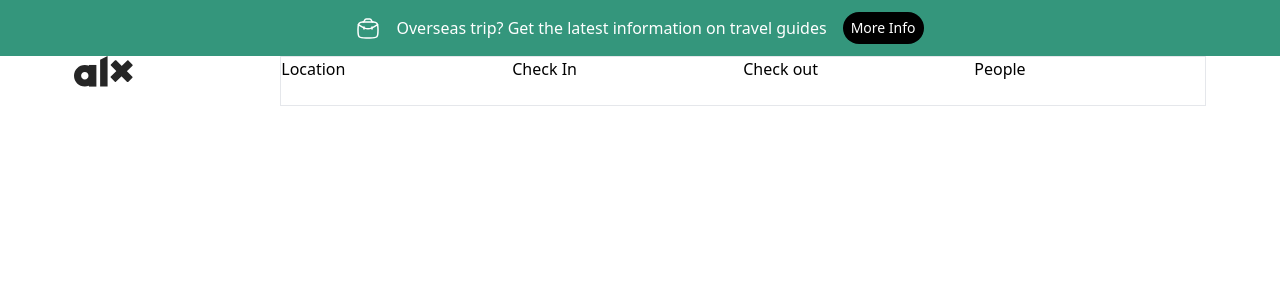
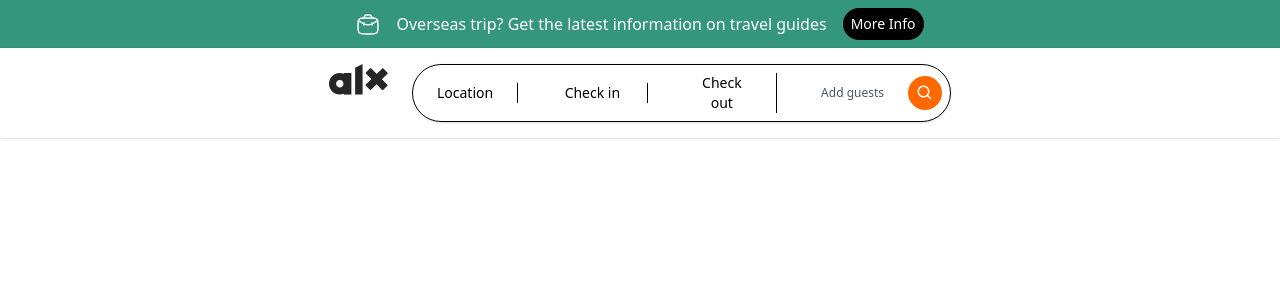
Before and after one commit to TheDEV111/ALX-real-estate, a React app in the folder Frontend/: page / in a window 1280 px wide. Shown: the top 300 px of the page. Built offline with nearby package versions, Linux system fonts and the light colour scheme; the HTML template or start-up script is replaced by a standard one.

Commit message:
Feat: Redesigned search Bar

```diff
--- a/Frontend/package.json
+++ b/Frontend/package.json
@@ -11,7 +11,8 @@
   },
   "dependencies": {
     "react": "19.0.0-rc.1",
-    "react-dom": "19.0.0-rc.1"
+    "react-dom": "19.0.0-rc.1",
+    "react-icons": "^5.6.0"
   },
   "devDependencies": {
     "@biomejs/biome": "^2.3.15",
--- /dev/null
+++ b/Frontend/src/components/Logo.tsx
@@ -0,0 +1,38 @@
+
+
+function logo() {
+  return (
+    <div className="cursor-pointer flex align-center">
+      <svg
+        width="59"
+        height="31"
+        viewBox="0 0 59 31"
+        fill="none"
+        xmlns="http://www.w3.org/2000/svg"
+      >
+        <path
+          d="M21.6453 19.7793C21.6453 25.7565 16.7998 30.602 10.8227 30.602C4.84547 30.602 0 25.7565 0 19.7793C0 13.8021 4.84547 8.95668 10.8227 8.95668C16.7998 8.95668 21.6453 13.8021 21.6453 19.7793ZM7.11699 19.7793C7.11699 21.8259 8.77607 23.485 10.8227 23.485C12.8692 23.485 14.5283 21.8259 14.5283 19.7793C14.5283 17.7328 12.8692 16.0737 10.8227 16.0737C8.77607 16.0737 7.11699 17.7328 7.11699 19.7793Z"
+          fill="#262626"
+        />
+        <path
+          d="M14.9278 8.95668H22.3917V30.602H14.9278V8.95668Z"
+          fill="#262626"
+        />
+        <path
+          d="M26.1237 3.73195L33.5876 0V30.602H26.1237V3.73195Z"
+          fill="#262626"
+        />
+        <path
+          d="M53.3316 4.46298C53.6288 4.17729 54.1013 4.18658 54.387 4.48374L58.5254 8.78817C58.8111 9.08532 58.8018 9.55782 58.5046 9.84352L41.9211 25.7874C41.6239 26.073 41.1514 26.0638 40.8657 25.7666L36.7273 21.4622C36.4416 21.165 36.4509 20.6925 36.7481 20.4068L53.3316 4.46298Z"
+          fill="#262626"
+        />
+        <path
+          d="M58.3926 20.6314C58.6838 20.9232 58.6833 21.3958 58.3915 21.6869L54.1647 25.9046C53.8729 26.1957 53.4003 26.1952 53.1091 25.9034L36.8599 9.61898C36.5687 9.32718 36.5693 8.8546 36.8611 8.56343L41.0878 4.34578C41.3796 4.05462 41.8522 4.05513 42.1434 4.34693L58.3926 20.6314Z"
+          fill="#262626"
+        />
+      </svg>
+    </div>
+  );
+}
+
+export default logo
--- a/Frontend/src/components/Navbar.tsx
+++ b/Frontend/src/components/Navbar.tsx
@@ -1,59 +1,14 @@
-
-
+import Logo from "./logo";
+import Search from "./Search";
 function Navbar() {
   return (
-    <div className="flex justify-around">
-      <svg
-        width="59"
-        height="31"
-        viewBox="0 0 59 31"
-        fill="none"
-        xmlns="http://www.w3.org/2000/svg"
-      >
-        <path
-          d="M21.6453 19.7793C21.6453 25.7565 16.7998 30.602 10.8227 30.602C4.84547 30.602 0 25.7565 0 19.7793C0 13.8021 4.84547 8.95668 10.8227 8.95668C16.7998 8.95668 21.6453 13.8021 21.6453 19.7793ZM7.11699 19.7793C7.11699 21.8259 8.77607 23.485 10.8227 23.485C12.8692 23.485 14.5283 21.8259 14.5283 19.7793C14.5283 17.7328 12.8692 16.0737 10.8227 16.0737C8.77607 16.0737 7.11699 17.7328 7.11699 19.7793Z"
-          fill="#262626"
-        />
-        <path
-          d="M14.9278 8.95668H22.3917V30.602H14.9278V8.95668Z"
-          fill="#262626"
-        />
-        <path
-          d="M26.1237 3.73195L33.5876 0V30.602H26.1237V3.73195Z"
-          fill="#262626"
-        />
-        <path
-          d="M53.3316 4.46298C53.6288 4.17729 54.1013 4.18658 54.387 4.48374L58.5254 8.78817C58.8111 9.08532 58.8018 9.55782 58.5046 9.84352L41.9211 25.7874C41.6239 26.073 41.1514 26.0638 40.8657 25.7666L36.7273 21.4622C36.4416 21.165 36.4509 20.6925 36.7481 20.4068L53.3316 4.46298Z"
-          fill="#262626"
-        />
-        <path
-          d="M58.3926 20.6314C58.6838 20.9232 58.6833 21.3958 58.3915 21.6869L54.1647 25.9046C53.8729 26.1957 53.4003 26.1952 53.1091 25.9034L36.8599 9.61898C36.5687 9.32718 36.5693 8.8546 36.8611 8.56343L41.0878 4.34578C41.3796 4.05462 41.8522 4.05513 42.1434 4.34693L58.3926 20.6314Z"
-          fill="#262626"
-        />
-      </svg>
-      <div className="border border-gray-200 flex ">
-        <div>
-          <p>Location</p>
-          <input type="text" />
-        </div>
-        <div>
-          <p>Check In</p>
-          <input type="text" />
-        </div>
-        <div>
-          <p>Check out</p>
-          <input type="text" />
-        </div>
-        <div>
-          <div>
-            <p>People</p>
-            <input type="text" />
-          </div>
-          <div className="bg-[#FFA800] w-<40px>"></div>
-        </div>
+    <nav className="fixed w-full bg-white shadow-sm ">
+      <div className="flex justify-center align-center gap-6 max-w-[2520px] mx-auto xl:px-20 md:px-10 sm:px-2 px-4 py-4">
+        <Logo />
+        <Search />
       </div>
-    </div>
+    </nav>
   );
 }
 
-export default Navbar
+export default Navbar;
--- /dev/null
+++ b/Frontend/src/components/Search.tsx
@@ -0,0 +1,28 @@
+import { BiSearch } from "react-icons/bi";
+
+
+function Search() {
+  return (
+    <div className="border-[1px] w-full md:w-auto py-2 rounded-full shadow-sm hover:shadow-md transition cursor-pointer">
+      <div className="flex flex-row items-center justify-between gap-5">
+        <div className="text-sm px-6 border-r-[1px]">
+          Location
+        </div>
+        <div className="hidden sm:block text-sm px-6 border-r-[1px] flex-1 text-center">
+          Check in
+        </div>
+        <div className="hidden sm:block text-sm  px-6 flex-1 border-r-[1px] text-center w-max">
+          Check out
+        </div>
+        <div className="text-xs pl-6 pr-2 text-gray-600 flex flex-row items-center gap-6">
+          <div className="hidden sm:block">Add guests</div>
+          <div className="p-2 bg-orange-500 rounded-full text-white">
+            <BiSearch size={18} />
+          </div>
+        </div>
+      </div>
+    </div>
+  );
+}
+
+export default Search;
--- a/Frontend/src/components/Topbar.tsx
+++ b/Frontend/src/components/Topbar.tsx
@@ -1,7 +1,7 @@
 
 function Topbar() {
   return (
-    <div className="bg-[#34967C] flex items-center justify-center text-white p-3 gap-4">
+    <div className=" bg-[#34967C] flex items-center justify-center text-white p-2 gap-4 z-10">
       <svg
         width="24"
         height="24"
```
Also changed, not shown: 1 other file (tests, documents, lock files or other folders).
